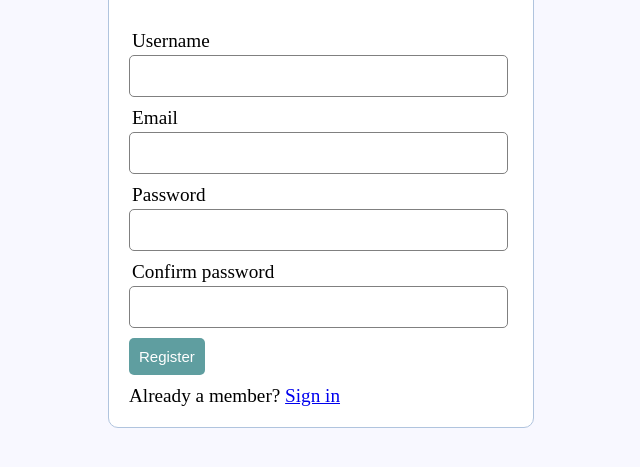
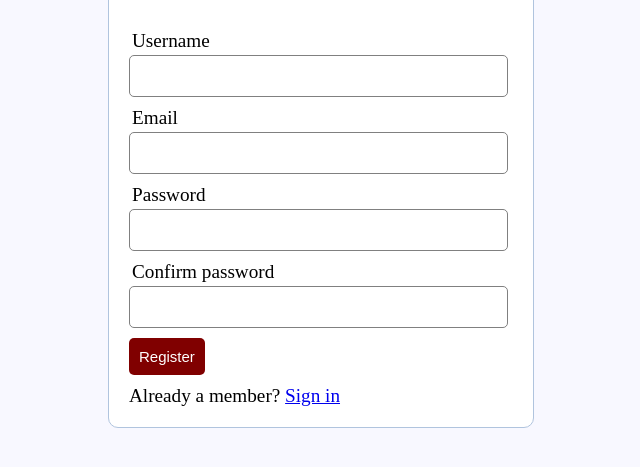
Before and after one commit to hyderabad18/team-5, a PHP site: page /register.php in a window 1280 px wide. Shown: the part 125-592 px from the top of the page, without its empty margins (319-959 px from the left). Run offline with PHP 8.4, Linux system fonts and the light colour scheme.

Commit message:
changing css

```diff
--- a/style.css
+++ b/style.css
@@ -47,7 +47,7 @@ form, .content {
 	padding: 10px;
 	font-size: 15px;
 	color: white;
-	background: #5F9EA0;
+	background: #800000;
 	border: none;
 	border-radius: 5px;
 }
```
